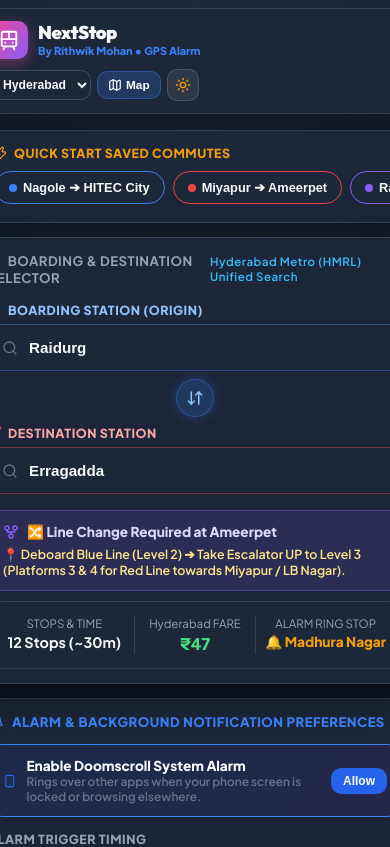
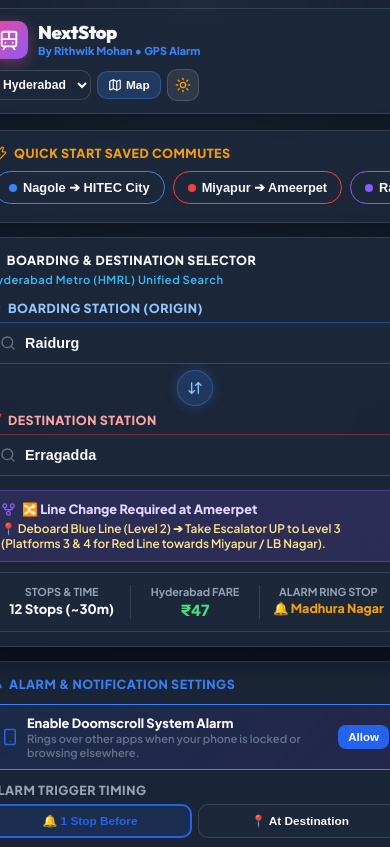
Before and after one commit to RithwikMohan/NextStop, a React (Vite) app: page / in a window 390 px wide. Shown: the top 847 px of the page. Built offline with nearby package versions, Linux system fonts and the light colour scheme.

Commit message:
Fixed mobile header text truncation, added cache-busting meta tags, and optimized mobile component bounds

```diff
--- a/index.html
+++ b/index.html
@@ -4,6 +4,9 @@
     <meta charset="UTF-8" />
     <link rel="icon" type="image/svg+xml" href="/favicon.svg" />
     <meta name="viewport" content="width=device-width, initial-scale=1.0, maximum-scale=1.0, user-scalable=no, viewport-fit=cover" />
+    <meta http-equiv="Cache-Control" content="no-cache, no-store, must-revalidate" />
+    <meta http-equiv="Pragma" content="no-cache" />
+    <meta http-equiv="Expires" content="0" />
     <meta name="theme-color" content="#0F172A" />
     <meta name="description" content="NextStop Metro - Smart Indian Metro GPS Commute Alarm & Platform Transfer Guide" />
     <link rel="manifest" href="/manifest.json" />
--- a/src/components/AlarmSettings.jsx
+++ b/src/components/AlarmSettings.jsx
@@ -20,9 +20,9 @@
   };
 
   return (
-    <div className="glass-card" style={{ display: 'flex', flexDirection: 'column', gap: '14px' }}>
-      <div style={{ display: 'flex', alignItems: 'center', gap: '8px', fontSize: '0.82rem', fontWeight: '800', color: 'var(--accent-blue)', textTransform: 'uppercase', letterSpacing: '0.5px' }}>
-        <Bell size={16} /> Alarm &amp; Background Notification Preferences
+    <div className="glass-card" style={{ display: 'flex', flexDirection: 'column', gap: '12px', width: '100%' }}>
+      <div style={{ display: 'flex', alignItems: 'center', gap: '6px', fontSize: '0.78rem', fontWeight: '800', color: 'var(--accent-blue)', textTransform: 'uppercase', letterSpacing: '0.5px' }}>
+        <Bell size={15} /> Alarm &amp; Notification Settings
       </div>
 
       {/* Background Doomscroll Notification Permission Card */}
@@ -30,41 +30,44 @@
         style={{
           background: 'linear-gradient(135deg, rgba(37, 99, 235, 0.1), rgba(124, 58, 237, 0.1))',
           border: '1.5px solid var(--accent-blue)',
-          borderRadius: '14px',
-          padding: '12px 14px',
+          borderRadius: '12px',
+          padding: '10px 12px',
           display: 'flex',
           alignItems: 'center',
           justifyContent: 'space-between',
+          gap: '8px',
+          width: '100%',
         }}
       >
-        <div style={{ display: 'flex', alignItems: 'center', gap: '10px' }}>
-          <Smartphone size={20} color="#2563EB" />
+        <div style={{ display: 'flex', alignItems: 'center', gap: '8px' }}>
+          <Smartphone size={18} color="#2563EB" style={{ flexShrink: 0 }} />
           <div>
-            <div style={{ fontWeight: '800', fontSize: '0.85rem', color: 'var(--text-primary)' }}>
+            <div style={{ fontWeight: '800', fontSize: '0.8rem', color: 'var(--text-primary)' }}>
               Enable Doomscroll System Alarm
             </div>
-            <div style={{ fontSize: '0.74rem', color: 'var(--text-muted)', fontWeight: '600' }}>
-              Rings over other apps when your phone screen is locked or browsing elsewhere.
+            <div style={{ fontSize: '0.7rem', color: 'var(--text-muted)', fontWeight: '600' }}>
+              Rings over other apps when your phone is locked or browsing elsewhere.
             </div>
           </div>
         </div>
 
         {notificationStatus === 'granted' ? (
-          <div style={{ display: 'flex', alignItems: 'center', gap: '4px', color: '#16A34A', fontWeight: '800', fontSize: '0.78rem' }}>
-            <Check size={16} /> Active
+          <div style={{ display: 'flex', alignItems: 'center', gap: '4px', color: '#16A34A', fontWeight: '800', fontSize: '0.74rem', flexShrink: 0 }}>
+            <Check size={14} /> Active
           </div>
         ) : (
           <button
             onClick={handleEnableNotifications}
             style={{
-              padding: '6px 12px',
-              borderRadius: '10px',
+              padding: '6px 10px',
+              borderRadius: '8px',
               background: '#2563EB',
               color: '#FFFFFF',
               border: 'none',
               fontWeight: '800',
-              fontSize: '0.75rem',
+              fontSize: '0.72rem',
               cursor: 'pointer',
+              flexShrink: 0,
             }}
           >
             Allow
@@ -75,60 +78,61 @@
       {/* Trigger Mode */}
       <div className="form-group">
         <label className="form-label">Alarm Trigger Timing</label>
-        <div style={{ display: 'grid', gridTemplateColumns: '1fr 1fr', gap: '8px' }}>
+        <div style={{ display: 'grid', gridTemplateColumns: '1fr 1fr', gap: '6px' }}>
           <button
             onClick={() => onTriggerModeChange('1_stop_before')}
             style={{
-              padding: '10px 12px',
+              padding: '8px 10px',
               borderRadius: '10px',
               border: triggerMode === '1_stop_before' ? '2px solid #2563EB' : '1px solid var(--border-glass)',
               background: triggerMode === '1_stop_before' ? 'rgba(37, 99, 235, 0.15)' : 'var(--bg-card)',
               color: triggerMode === '1_stop_before' ? '#2563EB' : 'var(--text-primary)',
               fontWeight: '800',
-              fontSize: '0.78rem',
+              fontSize: '0.74rem',
               cursor: 'pointer',
             }}
           >
-            🔔 1 Stop Before (Recommended)
+            🔔 1 Stop Before
           </button>
 
           <button
             onClick={() => onTriggerModeChange('at_destination')}
             style={{
-              padding: '10px 12px',
+              padding: '8px 10px',
               borderRadius: '10px',
               border: triggerMode === 'at_destination' ? '2px solid #2563EB' : '1px solid var(--border-glass)',
               background: triggerMode === 'at_destination' ? 'rgba(37, 99, 235, 0.15)' : 'var(--bg-card)',
               color: triggerMode === 'at_destination' ? '#2563EB' : 'var(--text-primary)',
               fontWeight: '800',
-              fontSize: '0.78rem',
+              fontSize: '0.74rem',
               cursor: 'pointer',
             }}
           >
-            📍 At Destination Stop
+            📍 At Destination
           </button>
         </div>
       </div>
 
       {/* Sound Type & Voice Toggle */}
-      <div style={{ display: 'grid', gridTemplateColumns: '1fr 1fr', gap: '10px' }}>
+      <div style={{ display: 'grid', gridTemplateColumns: '1fr 1fr', gap: '8px' }}>
         <div className="form-group">
           <label className="form-label">
-            <Volume2 size={14} /> Ringtone Sound
+            <Volume2 size={13} /> Ringtone Sound
           </label>
           <select
             value={soundType}
             onChange={(e) => onSoundTypeChange(e.target.value)}
             style={{
-              padding: '10px',
+              padding: '8px',
               borderRadius: '10px',
               background: 'var(--input-bg)',
               border: '1.5px solid var(--accent-blue)',
               color: 'var(--text-primary)',
               fontWeight: '800',
-              fontSize: '0.8rem',
+              fontSize: '0.76rem',
               outline: 'none',
               cursor: 'pointer',
+              width: '100%',
             }}
           >
             <option value="metro_chime" style={{ color: '#020617', fontWeight: '700' }}>Metro Station Chime</option>
@@ -139,22 +143,23 @@
 
         <div className="form-group">
           <label className="form-label">
-            <Mic size={14} /> Voice Announcement
+            <Mic size={13} /> Voice Announcement
           </label>
           <button
             onClick={() => onVoiceEnabledChange(!voiceEnabled)}
             style={{
-              padding: '10px',
+              padding: '8px',
               borderRadius: '10px',
               border: voiceEnabled ? '2px solid #16A34A' : '1px solid var(--border-glass)',
               background: voiceEnabled ? 'rgba(22, 163, 74, 0.15)' : 'var(--bg-card)',
               color: voiceEnabled ? '#16A34A' : 'var(--text-primary)',
               fontWeight: '800',
-              fontSize: '0.8rem',
+              fontSize: '0.76rem',
               cursor: 'pointer',
+              width: '100%',
             }}
           >
-            {voiceEnabled ? '🗣️ Spoken Voice ON' : '🔇 Muted Voice'}
+            {voiceEnabled ? '🗣️ Spoken ON' : '🔇 Muted'}
           </button>
         </div>
       </div>
--- a/src/components/UniversalStationPicker.jsx
+++ b/src/components/UniversalStationPicker.jsx
@@ -53,47 +53,49 @@
       style={{
         display: 'flex',
         flexDirection: 'column',
-        gap: '16px',
-        overflow: 'visible', // Crucial to prevent dropdown clipping
+        gap: '14px',
+        overflow: 'visible',
         position: 'relative',
         zIndex: isOriginOpen || isDestOpen ? 50 : 5,
+        width: '100%',
       }}
     >
       <div
         style={{
           display: 'flex',
-          alignItems: 'center',
-          justifyContent: 'space-between',
-          fontSize: '0.82rem',
-          fontWeight: '700',
+          flexDirection: 'column',
+          gap: '4px',
+          fontSize: '0.78rem',
+          fontWeight: '800',
           color: 'var(--text-secondary)',
           textTransform: 'uppercase',
           letterSpacing: '0.5px',
+          width: '100%',
         }}
       >
-        <span>📍 Boarding & Destination Selector</span>
-        <span style={{ fontSize: '0.72rem', color: '#38BDF8', textTransform: 'none', fontWeight: '600' }}>
+        <span style={{ color: 'var(--text-primary)', wordBreak: 'break-word' }}>📍 Boarding &amp; Destination Selector</span>
+        <span style={{ fontSize: '0.7rem', color: '#38BDF8', textTransform: 'none', fontWeight: '600' }}>
           {cityInfo.name} Unified Search
         </span>
       </div>
 
       {/* Origin & Destination Controls */}
-      <div style={{ display: 'flex', flexDirection: 'column', gap: '12px', position: 'relative' }}>
+      <div style={{ display: 'flex', flexDirection: 'column', gap: '10px', position: 'relative', width: '100%' }}>
         {/* 1. Boarding Station Input */}
         <div
           className="form-group"
           ref={originBoxRef}
-          style={{ position: 'relative', zIndex: isOriginOpen ? 100 : 10 }}
+          style={{ position: 'relative', zIndex: isOriginOpen ? 100 : 10, width: '100%' }}
         >
           <label className="form-label" style={{ color: '#93C5FD' }}>
             <MapPin size={14} color="#3B82F6" /> Boarding Station (Origin)
           </label>
 
-          <div style={{ position: 'relative' }}>
-            <Search size={16} style={{ position: 'absolute', left: '14px', top: '50%', transform: 'translateY(-50%)', color: '#64748B' }} />
+          <div style={{ position: 'relative', width: '100%' }}>
+            <Search size={16} style={{ position: 'absolute', left: '12px', top: '50%', transform: 'translateY(-50%)', color: '#64748B' }} />
             <input
               type="text"
-              placeholder={`Search ${cityInfo.name} boarding station...`}
+              placeholder={`Search boarding station...`}
               value={isOriginOpen ? originSearch : originName}
               onFocus={() => {
                 setOriginSearch('');
@@ -106,13 +108,13 @@
               }}
               style={{
                 width: '100%',
-                padding: '14px 14px 14px 40px',
+                padding: '12px 12px 12px 36px',
                 background: 'var(--bg-card)',
                 border: '1px solid rgba(59, 130, 246, 0.4)',
                 borderRadius: '12px',
                 color: 'var(--text-primary)',
-                fontSize: '0.95rem',
-                fontWeight: '600',
+                fontSize: '0.9rem',
+                fontWeight: '700',
                 outline: 'none',
               }}
             />
@@ -130,14 +132,14 @@
                 background: 'var(--bg-card)',
                 border: '1px solid var(--border-glass)',
                 borderRadius: '14px',
-                maxHeight: '300px',
+                maxHeight: '260px',
                 overflowY: 'auto',
                 boxShadow: '0 16px 40px rgba(0,0,0,0.6)',
-                marginTop: '6px',
+                marginTop: '4px',
               }}
             >
               {filteredOriginStations.length === 0 ? (
-                <div style={{ padding: '14px', color: 'var(--text-muted)', fontSize: '0.85rem' }}>No matching stations</div>
+                <div style={{ padding: '12px', color: 'var(--text-muted)', fontSize: '0.85rem' }}>No matching stations</div>
               ) : (
                 filteredOriginStations.map((st) => (
                   <div
@@ -147,7 +149,7 @@
                       setIsOriginOpen(false);
                     }}
                     style={{
-                      padding: '12px 14px',
+                      padding: '10px 12px',
                       cursor: 'pointer',
                       display: 'flex',
                       alignItems: 'center',
@@ -156,7 +158,7 @@
                       background: st.name === originName ? 'rgba(59, 130, 246, 0.18)' : 'transparent',
                     }}
                   >
-                    <div style={{ fontWeight: '700', color: 'var(--text-primary)', fontSize: '0.9rem' }}>
+                    <div style={{ fontWeight: '700', color: 'var(--text-primary)', fontSize: '0.85rem' }}>
                       {st.name} {st.isInterchange ? '🔀' : ''}
                     </div>
 
@@ -165,12 +167,12 @@
                         <span
                           key={l.lineId}
                           style={{
-                            padding: '2px 8px',
+                            padding: '2px 6px',
                             borderRadius: '10px',
                             backgroundColor: `${l.lineColor}22`,
                             color: l.lineColor,
                             border: `1px solid ${l.lineColor}66`,
-                            fontSize: '0.72rem',
+                            fontSize: '0.68rem',
                             fontWeight: '700',
                           }}
                         >
@@ -194,8 +196,8 @@
               background: 'rgba(59, 130, 246, 0.2)',
               border: '1px solid rgba(59, 130, 246, 0.4)',
               borderRadius: '50%',
-              width: '38px',
-              height: '38px',
+              width: '36px',
+              height: '36px',
               display: 'flex',
               alignItems: 'center',
               justifyContent: 'center',
@@ -204,7 +206,7 @@
               boxShadow: '0 0 12px rgba(59, 130, 246, 0.3)',
             }}
           >
-            <ArrowDownUp size={18} />
+            <ArrowDownUp size={16} />
           </button>
         </div>
 
@@ -212,17 +214,17 @@
         <div
           className="form-group"
           ref={destBoxRef}
-          style={{ position: 'relative', zIndex: isDestOpen ? 100 : 8 }}
+          style={{ position: 'relative', zIndex: isDestOpen ? 100 : 8, width: '100%' }}
         >
           <label className="form-label" style={{ color: '#FCA5A5' }}>
             <Navigation size={14} color="#EF4444" /> Destination Station
           </label>
 
-          <div style={{ position: 'relative' }}>
-            <Search size={16} style={{ position: 'absolute', left: '14px', top: '50%', transform: 'translateY(-50%)', color: '#64748B' }} />
+          <div style={{ position: 'relative', width: '100%' }}>
+            <Search size={16} style={{ position: 'absolute', left: '12px', top: '50%', transform: 'translateY(-50%)', color: '#64748B' }} />
             <input
               type="text"
-              placeholder={`Search ${cityInfo.name} destination station...`}
+              placeholder={`Search destination station...`}
               value={isDestOpen ? destSearch : destName}
               onFocus={() => {
                 setDestSearch('');
@@ -235,13 +237,13 @@
               }}
               style={{
                 width: '100%',
-                padding: '14px 14px 14px 40px',
+                padding: '12px 12px 12px 36px',
                 background: 'var(--bg-card)',
                 border: '1px solid rgba(239, 68, 68, 0.4)',
                 borderRadius: '12px',
                 color: 'var(--text-primary)',
-                fontSize: '0.95rem',
-                fontWeight: '600',
+                fontSize: '0.9rem',
+                fontWeight: '700',
                 outline: 'none',
               }}
             />
@@ -259,14 +261,14 @@
                 background: 'var(--bg-card)',
                 border: '1px solid var(--border-glass)',
                 borderRadius: '14px',
-                maxHeight: '300px',
+                maxHeight: '260px',
                 overflowY: 'auto',
                 boxShadow: '0 16px 40px rgba(0,0,0,0.6)',
-                marginTop: '6px',
+                marginTop: '4px',
               }}
             >
               {filteredDestStations.length === 0 ? (
-                <div style={{ padding: '14px', color: 'var(--text-muted)', fontSize: '0.85rem' }}>No matching stations</div>
+                <div style={{ padding: '12px', color: 'var(--text-muted)', fontSize: '0.85rem' }}>No matching stations</div>
               ) : (
                 filteredDestStations.map((st) => (
                   <div
@@ -276,7 +278,7 @@
                       setIsDestOpen(false);
                     }}
                     style={{
-                      padding: '12px 14px',
+                      padding: '10px 12px',
                       cursor: 'pointer',
                       display: 'flex',
                       alignItems: 'center',
@@ -285,7 +287,7 @@
                       background: st.name === destName ? 'rgba(239, 68, 68, 0.18)' : 'transparent',
                     }}
                   >
-                    <div style={{ fontWeight: '700', color: 'var(--text-primary)', fontSize: '0.9rem' }}>
+                    <div style={{ fontWeight: '700', color: 'var(--text-primary)', fontSize: '0.85rem' }}>
                       {st.name} {st.isInterchange ? '🔀' : ''}
                     </div>
 
@@ -294,12 +296,12 @@
                         <span
                           key={l.lineId}
                           style={{
-                            padding: '2px 8px',
+                            padding: '2px 6px',
                             borderRadius: '10px',
                             backgroundColor: `${l.lineColor}22`,
                             color: l.lineColor,
                             border: `1px solid ${l.lineColor}66`,
-                            fontSize: '0.72rem',
+                            fontSize: '0.68rem',
                             fontWeight: '700',
                           }}
                         >
@@ -317,23 +319,23 @@
 
       {/* Route & Fare Summary */}
       {route && (
-        <div style={{ display: 'flex', flexDirection: 'column', gap: '10px' }}>
+        <div style={{ display: 'flex', flexDirection: 'column', gap: '10px', width: '100%' }}>
           {!route.isDirect && (
             <div
               style={{
                 background: 'rgba(139, 92, 246, 0.15)',
                 border: '1px solid rgba(139, 92, 246, 0.4)',
                 borderRadius: '12px',
-                padding: '12px 14px',
+                padding: '10px 12px',
                 display: 'flex',
                 flexDirection: 'column',
-                gap: '6px',
+                gap: '4px',
               }}
             >
-              <div style={{ display: 'flex', alignItems: 'center', gap: '8px', color: '#DDD6FE', fontWeight: '800', fontSize: '0.85rem' }}>
-                <GitFork size={16} color="#8B5CF6" /> 🔀 Line Change Required at {route.transferStationName}
+              <div style={{ display: 'flex', alignItems: 'center', gap: '6px', color: '#DDD6FE', fontWeight: '800', fontSize: '0.8rem' }}>
+                <GitFork size={15} color="#8B5CF6" /> 🔀 Line Change Required at {route.transferStationName}
               </div>
-              <div style={{ color: '#FDE68A', fontSize: '0.78rem', fontWeight: '600' }}>
+              <div style={{ color: '#FDE68A', fontSize: '0.74rem', fontWeight: '600' }}>
                 📍 {route.platformInstructions}
               </div>
             </div>
@@ -344,31 +346,32 @@
             style={{
               background: 'var(--bg-card)',
               borderRadius: '14px',
-              padding: '14px',
+              padding: '12px 8px',
               border: '1px solid var(--border-glass)',
               display: 'grid',
               gridTemplateColumns: '1fr 1fr 1fr',
-              gap: '8px',
+              gap: '4px',
               textAlign: 'center',
+              width: '100%',
             }}
           >
             <div>
-              <div style={{ color: 'var(--text-secondary)', fontSize: '0.72rem' }}>STOPS & TIME</div>
-              <div style={{ fontWeight: '700', color: 'var(--text-primary)', marginTop: '2px', fontSize: '0.9rem' }}>
+              <div style={{ color: 'var(--text-secondary)', fontSize: '0.68rem', fontWeight: '700' }}>STOPS &amp; TIME</div>
+              <div style={{ fontWeight: '800', color: 'var(--text-primary)', marginTop: '2px', fontSize: '0.82rem' }}>
                 {route.stopCount} Stops (~{route.estimatedMinutes}m)
               </div>
             </div>
 
             <div style={{ borderLeft: '1px solid var(--border-glass)', borderRight: '1px solid var(--border-glass)' }}>
-              <div style={{ color: 'var(--text-secondary)', fontSize: '0.72rem' }}>{fareLabel}</div>
-              <div style={{ fontWeight: '800', color: '#4ADE80', marginTop: '2px', fontSize: '1rem' }}>
+              <div style={{ color: 'var(--text-secondary)', fontSize: '0.68rem', fontWeight: '700' }}>{fareLabel}</div>
+              <div style={{ fontWeight: '800', color: '#4ADE80', marginTop: '2px', fontSize: '0.95rem' }}>
                 ₹{route.fare}
               </div>
             </div>
 
             <div>
-              <div style={{ color: 'var(--text-secondary)', fontSize: '0.72rem' }}>ALARM RING STOP</div>
-              <div style={{ fontWeight: '800', color: '#F59E0B', marginTop: '2px', fontSize: '0.85rem' }}>
+              <div style={{ color: 'var(--text-secondary)', fontSize: '0.68rem', fontWeight: '700' }}>ALARM RING STOP</div>
+              <div style={{ fontWeight: '800', color: '#F59E0B', marginTop: '2px', fontSize: '0.78rem' }}>
                 🔔 {route.precedingStation ? route.precedingStation.name : route.destination.name}
               </div>
             </div>
```
